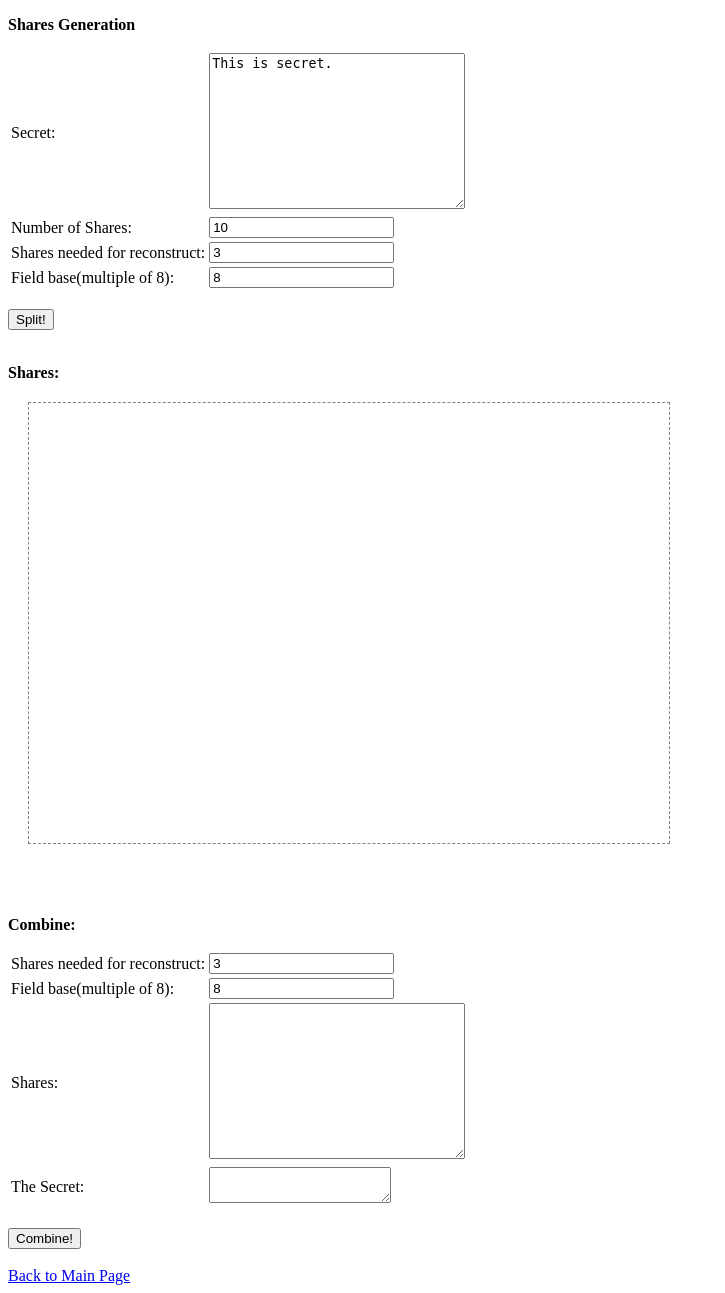
After one commit to BellaMENG/an-implementation-of-shamir-s-secret-sharing-scheme, a Flask app: page /c_text_secrets in a window 1280 px wide. The commit adds this page. Shown: the whole page, without its empty margins (0-725 px from the left). Run offline with Flask 2, Linux system fonts and the light colour scheme; some libraries are stand-ins or nearby versions.

Commit message:
index.html

```diff
--- /dev/null
+++ b/FYP/ssss_py_version/ssss/templates/c_text_secrets.html
@@ -0,0 +1,149 @@
+<!DOCTYPE html>
+<html>
+    <head>
+        <script src="https://ajax.googleapis.com/ajax/libs/jquery/3.1.0/jquery.min.js"></script>
+    </head>
+    <body>
+        <p>
+            <b>Shares Generation</b>
+        </p>
+
+        <table summary="layout">
+            <tbody>
+            <tr>
+                <td aligh="right">Secret: </td>
+                <td>
+                    <textarea type="text" name="secret_string" id="secret_string" style="width:250px;height:150px;" >This is secret.</textarea>
+                </td>
+            </tr>
+            <tr>
+                <td aligh="right">Number of Shares: </td>
+                <td>
+                    <input type="number" min="2" name="intercept" id="intercept" size="32" value="10">
+                </td>
+            </tr>
+            <tr>
+                <td aligh="right">Shares needed for reconstruct: </td>
+                <td>
+                    <input type="number" min="2" name="degree_add1" id="degree_add1" size="32" value="3">
+                </td>
+            </tr>
+            <tr>
+                <td aligh="right">Field base(multiple of 8): </td>
+                <td>
+                    <input type="number" min="8" name="field_base" id="field_base" size="32" value="8">
+                </td>
+            </tr>
+
+            </tbody>
+        </table>
+        <!--<input type = "button" onclick = split() value = "Split!" />-->
+        <script type="text/javascript">
+        function split() {
+            var secret = document.getElementById('secret_string').value;
+
+            var intercept = document.getElementById('intercept').value;
+            var degree = document.getElementById('degree_add1').value;
+            var field_base = document.getElementById('field_base').value;
+
+            var valid = true;
+
+            if (!(typeof secret === 'string' || secret instanceof String)) {
+                valid = false;
+            }
+            if (Boolean(valid) === false) {
+                alert("Please check the input.");
+            }
+
+            var valid = true;
+            if (Boolean(valid) === true) {
+                $.post( '/split', {secret:secret, intercept:intercept, degree:degree, field_base:field_base}, function(shares) {
+                    var split_shares = shares.split(/\n/);
+                    var shares_str = '';
+                    for (let step = 0; step < split_shares.length-1; step++) {
+                        shares_str += split_shares[step] + '<br />';
+                    }
+                    var div = document.getElementById("shares_box");
+                    div.innerHTML = shares_str;
+                });
+            }
+        }
+        </script>
+        <br />
+        <input type="button" id="split_btn" onclick="split()" value="Split!">
+        <br /> <br />
+
+        <p>
+            <b>Shares:</b>
+        </p>
+        <style>
+            .boxed {
+              width: 600px;
+              height: 300px;
+              border: 1px dashed grey ;
+              margin: 20px;
+              padding: 20px;
+            }
+        </style>
+        <div class="boxed" style="overflow-y: scroll; height:400px;" id="shares_box">
+
+        </div>
+        <br /> <br />
+
+        <p>
+            <b>Combine:</b>
+        </p>
+         <table summary="layout">
+            <tbody>
+            <tr>
+                <td aligh="right">Shares needed for reconstruct: </td>
+                <td>
+                    <input type="number" min="2" name="degree_add1" id="re_degree_add1" size="32" value="3">
+                </td>
+            </tr>
+            <tr>
+                <td aligh="right">Field base(multiple of 8): </td>
+                <td>
+                    <input type="number" min="8" name="field_base" id="re_field_base" size="32" value="8">
+                </td>
+            </tr>
+            <tr>
+                <td aligh="right">Shares: </td>
+                <td>
+                    <textarea name="textarea" id="re_shares" style="width:250px;height:150px;"></textarea>
+                </td>
+            </tr>
+            <tr>
+                <td aligh="right">The Secret: </td>
+                <td>
+                    <textarea readonly id="re_secret">
+
+                    </textarea>
+                </td>
+            </tr>
+
+            </tbody>
+        </table>
+        <br />
+        <script type="text/javascript">
+        function combine() {
+            var degree = document.getElementById('re_degree_add1').value;
+            var field_base = document.getElementById('re_field_base').value;
+            var shares = document.getElementById('re_shares').value;
+            console.log(shares);
+            console.log(typeof shares);
+            $.post( '/combine', {degree:degree, field_base:field_base, shares:shares}, function(secret) {
+                console.log(secret);
+                console.log(typeof secret);
+                var re_secret = document.getElementById("re_secret");
+                re_secret.innerHTML = secret;
+            });
+        // event.preventDefault();
+        }
+        </script>
+        <input type="button" id="combine_btn" onclick="combine()" value="Combine!">
+
+        <br /> <br />
+        <a href="{{ url_for('index') }}">Back to Main Page</a>
+    </body>
+</html>
--- a/FYP/ssss_py_version/ssss/templates/index.html
+++ b/FYP/ssss_py_version/ssss/templates/index.html
@@ -29,7 +29,7 @@
         Introduction of ssss should be updated here
     </p>
     <a href="{{ url_for('text_secrets') }}">Text Secrets</a>
-    <a href="{{ url_for('image_secrets') }}">Image Secrets</a>
-    <a href="{{ url_for('aud_secrets') }}">Audio Secrets</a>
+    &nbsp;&nbsp;<a href="{{ url_for('image_secrets') }}">Image Secrets</a>
+    &nbsp;&nbsp;<a href="{{ url_for('aud_secrets') }}">Audio Secrets</a>
   </body>
 </html>
--- a/FYP/ssss_py_version/ssss/views.py
+++ b/FYP/ssss_py_version/ssss/views.py
@@ -39,6 +39,12 @@ def index():
 def text_secrets():
     # print("in views.py text_secrets()")
     return render_template('text_secrets.html')
+
+
+@app.route('/c_text_secrets')
+def c_text_secrets():
+    return render_template('c_text_secrets.html')
+
 
 @app.route('/image_secrets')
 def image_secrets():
@@ -137,10 +143,35 @@ def aud_secrets():
     return render_template('aud_secrets.html')
 
 
+@app.route('/aud_split', methods=['POST'])
+def aud_split():
+    file = request.files['file']
+    filename = secure_filename(file.filename)
+    file_path = os.path.join(app.config['UPLOAD_FOLDER'], filename)
+    file.save(file_path)
+    secret = open_aud(file_path)
+    shares = fetch_shares(secret, 10, 2)
+    aud_shares = []
+    for i in range(len(shares)):
+        aud_share = save_str2file(shares[i], i)
+        aud_shares.append(aud_share)
+
+    return jsonify(aud_shares)
+
+
+
 def image2str(filename):
     path = os.path.join(UPLOAD_FOLDER)
     with open(path+'/'+filename, "rb") as imageFile:
         string = base64.b64encode(imageFile.read())
+        secret = string.decode("utf-8")
+        print(len(secret))
+        return secret
+
+
+def open_aud(fp):
+    with open(fp,"rb") as audfile:
+        string = base64.b64encode(audfile.read())
         secret = string.decode("utf-8")
         print(len(secret))
         return secret
```
Also changed, not shown: FYP/ssss_py_version/ssss/templates/aud_secrets.html (+20 -1 lines).
